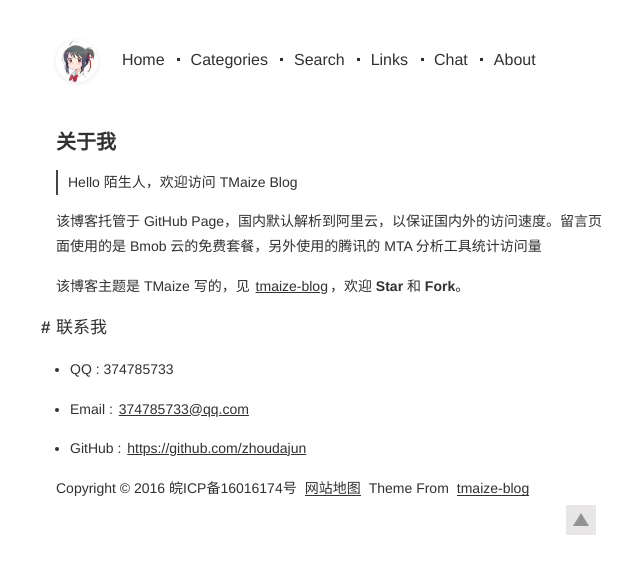
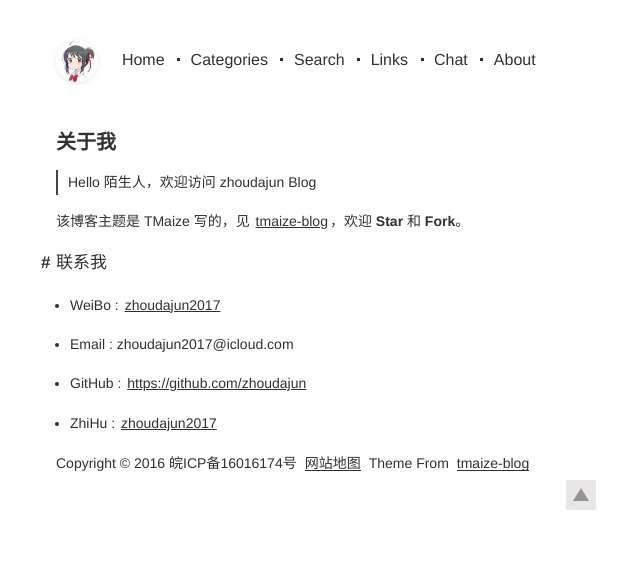
Before and after one commit to zhoudajun/zhoudajun.github.io, a Jekyll site: the page built from pages/about.md, in a window 1280 px wide. Shown: the top 574 px of the page, without its empty margins (304-944 px from the left). Built offline with Jekyll 4.4.1, drawn with Linux system fonts in a browser that asks for light colours; comment, search, counter and statistics services are not loaded.

Commit message:
Update about.md

```diff
--- a/pages/about.md
+++ b/pages/about.md
@@ -4,17 +4,17 @@ isPage: true
 title: 关于我
 ---
 
-> Hello 陌生人，欢迎访问 TMaize Blog
-
-该博客托管于 GitHub Page，国内默认解析到阿里云，以保证国内外的访问速度。留言页面使用的是 Bmob 云的免费套餐，另外使用的腾讯的 MTA 分析工具统计访问量
+> Hello 陌生人，欢迎访问 zhoudajun Blog
 
 该博客主题是 TMaize 写的，见 [tmaize-blog](https://github.com/TMaize/tmaize-blog)，欢迎 **Star** 和 **Fork**。
 
 
 ## 联系我
 
-- QQ : 374785733
+- WeiBo : [zhoudajun2017](https://www.weibo.com/2668294333/profile?topnav=1&wvr=6&is_all=1)
 
-- Email : [374785733@qq.com](http://mail.qq.com/cgi-bin/qm_share?t=qm_mailme&email=YBQNAQkaBSAREU4DDw0)
+- Email : zhoudajun2017@icloud.com
 
 - GitHub : [https://github.com/zhoudajun](https://github.com/zhoudajun)
+
+- ZhiHu : [zhoudajun2017](https://www.zhihu.com/people/zhoudajun2017/activities)
```
